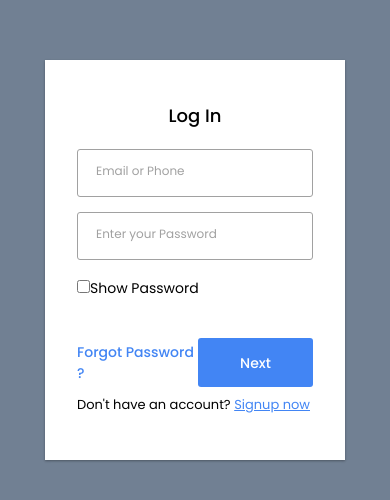
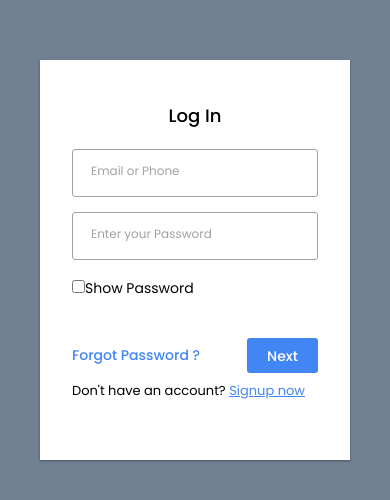
Before and after one commit to GayathriIyappan/todolist, a plain HTML site: page index.html in a window 390 px wide. Shown: the part 162-662 px from the top of the page. Drawn offline with Linux system fonts and the light colour scheme.

Commit message:
updated the file

```diff
--- a/style.css
+++ b/style.css
@@ -165,7 +165,7 @@ background-position: center;
 
   .box {
       flex-direction: column;
-      max-width: 300px;
+      max-width: 310px;
   }
 
   .form {
@@ -196,6 +196,7 @@ background-position: center;
 
   .form-button {
       font-size: 16px;
+      padding: 5px 10px;
   }
   .form-button a{
     padding: 10px;
```
